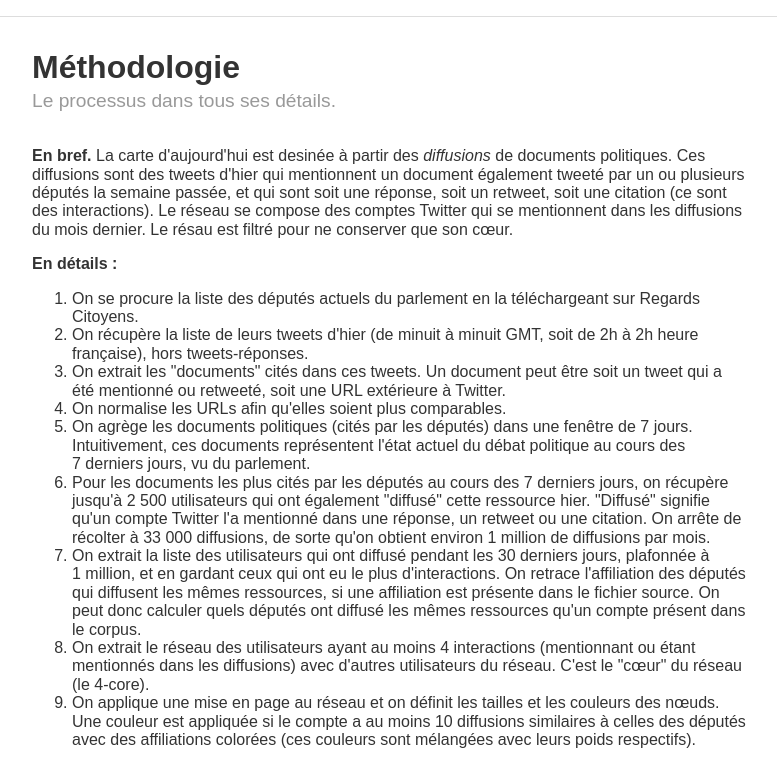
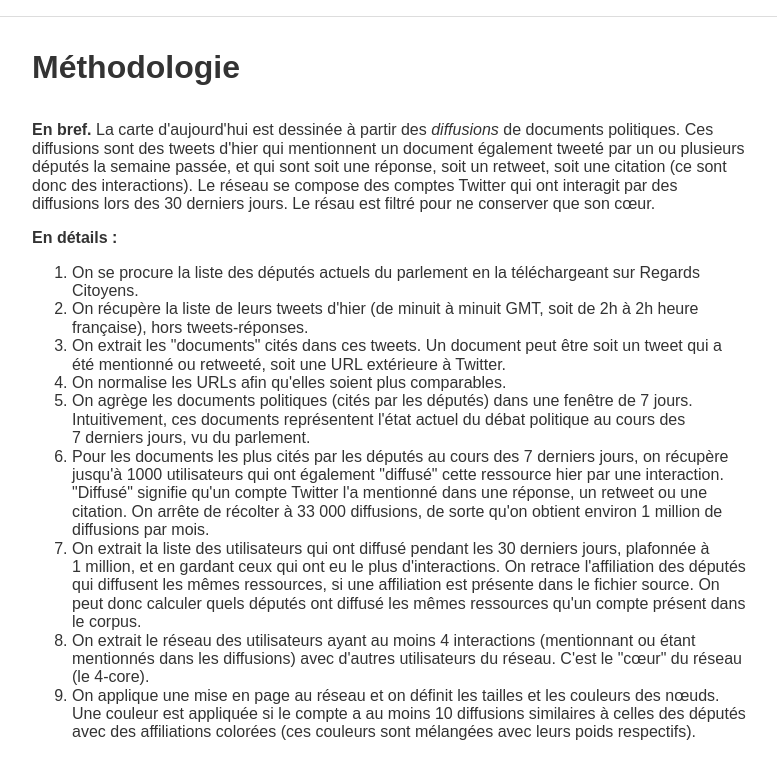
Before and after one commit to jacomyma/polmapfr-faq, a plain HTML site: page index.html in a window 1280 px wide. Shown: the part 993-1762 px from the top of the page, without its empty margins (500-1277 px from the left). Drawn offline with nearby package versions, Linux system fonts and the light colour scheme.

Commit message:
Fixes in the text

```diff
--- a/index.html
+++ b/index.html
@@ -73,13 +73,10 @@
 
             <div class="faq-content-header">
                 <h1 class="faq-content-title"><a id="methodo"></a>Méthodologie</h1>
-                <p class="faq-content-subtitle">
-                    Le processus dans tous ses détails.
-                </p>
             </div>
             <div class="faq-content-body">
                 <p>
-                    <strong>En bref.</strong> La carte d'aujourd'hui est desinée à partir des <em>diffusions</em> de documents politiques. Ces diffusions sont des tweets d'hier qui mentionnent un document également tweeté par un ou plusieurs députés la semaine passée, et qui sont soit une réponse, soit un retweet, soit une citation (ce sont des interactions). Le réseau se compose des comptes Twitter qui se mentionnent dans les diffusions du mois dernier. Le résau est filtré pour ne conserver que son cœur.
+                    <strong>En bref.</strong> La carte d'aujourd'hui est dessinée à partir des <em>diffusions</em> de documents politiques. Ces diffusions sont des tweets d'hier qui mentionnent un document également tweeté par un ou plusieurs députés la semaine passée, et qui sont soit une réponse, soit un retweet, soit une citation (ce sont donc des interactions). Le réseau se compose des comptes Twitter qui ont interagit par des diffusions lors des 30 derniers jours. Le résau est filtré pour ne conserver que son cœur.
                 </p>
                 <p>
                     <strong>En détails&nbsp;:</strong>
@@ -100,7 +97,7 @@
                             On agrège les documents politiques (cités par les députés) dans une fenêtre de 7 jours. Intuitivement, ces documents représentent l'état actuel du débat politique au cours des 7 derniers jours, vu du parlement.
                         </li>
                         <li>
-                            Pour les documents les plus cités par les députés au cours des 7 derniers jours, on récupère jusqu'à 2 500 utilisateurs qui ont également "diffusé" cette ressource hier. "Diffusé" signifie qu'un compte Twitter l'a mentionné dans une réponse, un retweet ou une citation. On arrête de récolter à 33 000 diffusions, de sorte qu'on obtient environ 1 million de diffusions par mois.
+                            Pour les documents les plus cités par les députés au cours des 7 derniers jours, on récupère jusqu'à 1000 utilisateurs qui ont également "diffusé" cette ressource hier par une interaction. "Diffusé" signifie qu'un compte Twitter l'a mentionné dans une réponse, un retweet ou une citation. On arrête de récolter à 33 000 diffusions, de sorte qu'on obtient environ 1 million de diffusions par mois.
                         </li>
                         <li>
                             On extrait la liste des utilisateurs qui ont diffusé pendant les 30 derniers jours, plafonnée à 1 million, et en gardant ceux qui ont eu le plus d'interactions. On retrace l'affiliation des députés qui diffusent les mêmes ressources, si une affiliation est présente dans le fichier source. On peut donc calculer quels députés ont diffusé les mêmes ressources qu'un compte présent dans le corpus.
```
